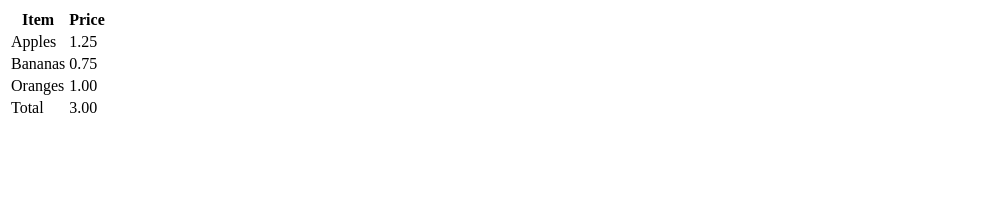
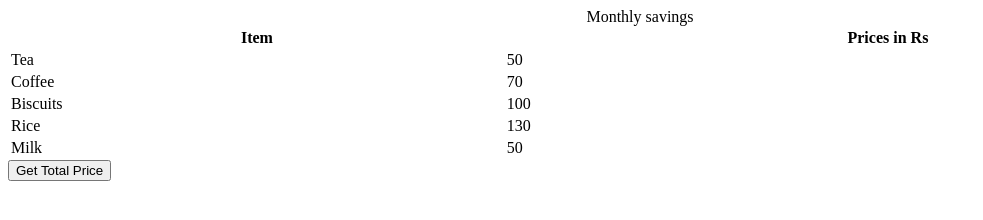
Before and after one commit to acciojob/grofers-checkout-2-dinneshkumar9, a website: page main.html in a window 1280 px wide. Shown: the whole page, without its empty margins (0-983 px from the left). Drawn offline with Linux system fonts and the light colour scheme.

Commit message:
created a submission

```diff
--- a/main.html
+++ b/main.html
@@ -7,36 +7,36 @@
 </head>
 
 <body>
-	<!-- the entire body must be written by student -->
-	<table>
-  <thead>
+    <!-- the entire body must be written by student -->
+    <table style="width: 100%" id="tab">
+    <caption>
+      Monthly savings
+    </caption>
     <tr>
       <th>Item</th>
-      <th>Price</th>
-    </tr>
-  </thead>
-  <tbody>
-    <tr>
-      <td>Apples</td>
-      <td data-ns-test="prices">1.25</td>
+      <th>Prices in Rs</th>
     </tr>
     <tr>
-      <td>Bananas</td>
-      <td data-ns-test="prices">0.75</td>
+      <td class="item">Tea</td>
+      <td class="price">50</td>
     </tr>
     <tr>
-      <td>Oranges</td>
-      <td data-ns-test="prices">1.00</td>
+      <td class="item">Coffee</td>
+      <td class="price">70</td>
     </tr>
-  </tbody>
-  <tfoot>
     <tr>
-      <td>Total</td>
-      <td data-ns-test="grandTotal"></td>
+      <td class="item">Biscuits</td>
+      <td class="price">100</td>
     </tr>
-  </tfoot>
-</table>
-
+    <tr>
+      <td class="item">Rice</td>
+      <td class="price">130</td>
+    </tr>
+    <tr>
+      <td class="item">Milk</td>
+      <td class="price">50</td>
+    </tr>
+  </table>
     <script type="text/javascript" src="./script.js">
 </script>
 
--- a/script.js
+++ b/script.js
@@ -1,28 +1,24 @@
-//your code here
-// Get all the price elements
-const priceElements = document.querySelectorAll('[data-ns-test="prices"]');
+const getSumBtn = document.createElement("button");
+getSumBtn.append("Get Total Price");
+document.body.appendChild(getSumBtn);
 
-// Check the number of price elements
-if (priceElements.length === 0) {
-  console.error('No price elements found');
-} else {
-  console.log(`Found ${priceElements.length} price elements`);
+const getSum = () => {
+//Add your code here
+  let pricesEl = document.getElementsByClassName('price');
+  let sum = 0;
+  for (let i = 0; i < pricesEl.length; i++) {
+    let x = Number(pricesEl[i].innerText);
+    sum += x;
+  }
+    // console.log(`TotalSum: ${sum}`);
+    const emptyRow = document.createElement("tr");
+    emptyRow.innerHTML = `
+    <td></td><td>${sum}</td>
+    `
+    // document.getElementById('tab').appendChild(emptyRow);
+    document.getElementById('tab').innerHTML += `<tr id="ans">
+    <td></td><td>${sum}</td>
+        </tr>`
+};
 
-  // Calculate the total price
-  let totalPrice = 0;
-  priceElements.forEach(priceElement => {
-    totalPrice += parseFloat(priceElement.textContent);
-  });
-
-  // Add the total price to the table
-  const grandTotalElement = document.querySelector('[data-ns-test="grandTotal"]');
-  grandTotalElement.textContent = totalPrice.toFixed(2);
-
-  // Check if the grand total matches the sum of prices
-  const expectedGrandTotal = priceElements.length > 0 ? totalPrice.toFixed(2) : '';
-  if (grandTotalElement.textContent !== expectedGrandTotal) {
-    console.error(`Grand total (${grandTotalElement.textContent}) does not match sum of prices (${expectedGrandTotal})`);
-  } else {
-    console.log(`Grand total (${grandTotalElement.textContent}) matches sum of prices (${expectedGrandTotal})`);
-  }
-}
+getSumBtn.addEventListener("click", getSum);
```
